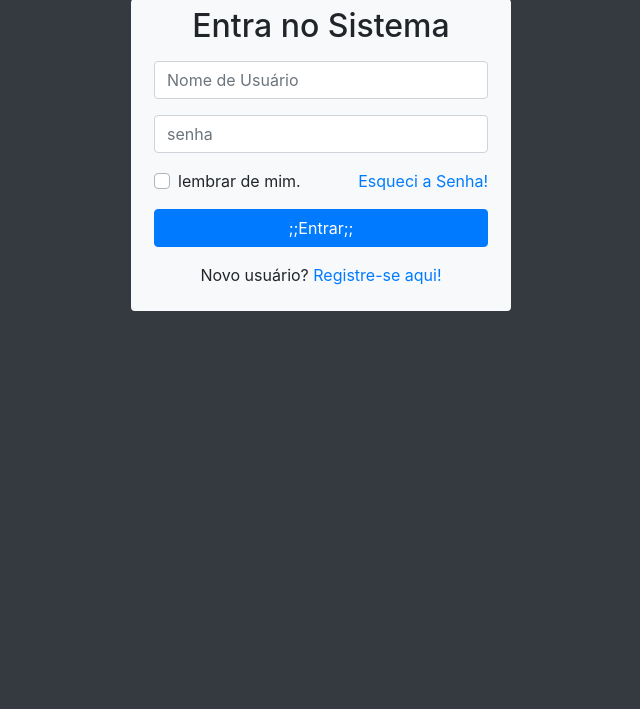
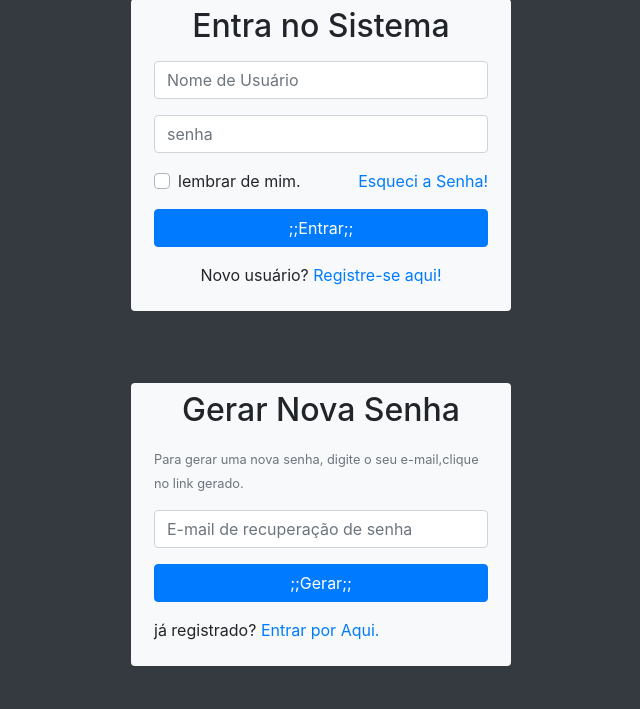
Before and after one commit to Emillysouza/login, a PHP site: page /login/ in a window 1280 px wide. Shown: the part 91-800 px from the top of the page, without its empty margins (319-959 px from the left). Run offline with PHP 8.4, Linux system fonts and the light colour scheme.

Commit message:
Formulário de recuperação de senha
close #2

```diff
--- a/index.php
+++ b/index.php
@@ -77,6 +77,42 @@
                 </form>
             </div>
         </section>
+        <!-- Final da Seção de Login -->
+        <br>
+        <!-- Formulário de recuperação de saida -->
+        <section class="row mt-5">
+            <div class="col-lg-4 offset-lg-4 bg-light rounded" id="caixaLogin">
+                <h2 class="text-center mt-2">
+                    Gerar Nova Senha
+                </h2>
+                <form action="#" method="post" id="formSenha" class="p-2">
+                    <div class="form-group">
+                        <small class="text-muted">
+                            Para gerar uma nova senha, digite o seu e-mail,clique no link gerado.
+                        </small>
+                    </div>
+
+                    <div class="form-group">
+                        <input type="email" name="emailGerarsenha" id="emailGerarsenha" class="form-control" placeholder="E-mail de recuperação de senha">
+                    </div>
+
+                    <div class="form-group">
+                        <input type="submit" value=";;Gerar;;" name="btnGerar" id="btnGerar" class="btn btn-primary btn-block">
+                    </div>
+
+                    <div class="form-group">
+                        <p class="form-group">
+                        já registrado? <a href="#" id="btnJaRegistrado">
+                            Entrar por Aqui.
+                            </a>
+                        </p>
+
+                    </div>
+
+                </form>
+            </div>
+        </section>
+        <!-- Fim de seção de Recuperação de senha-->
 
     </main>
 
```
